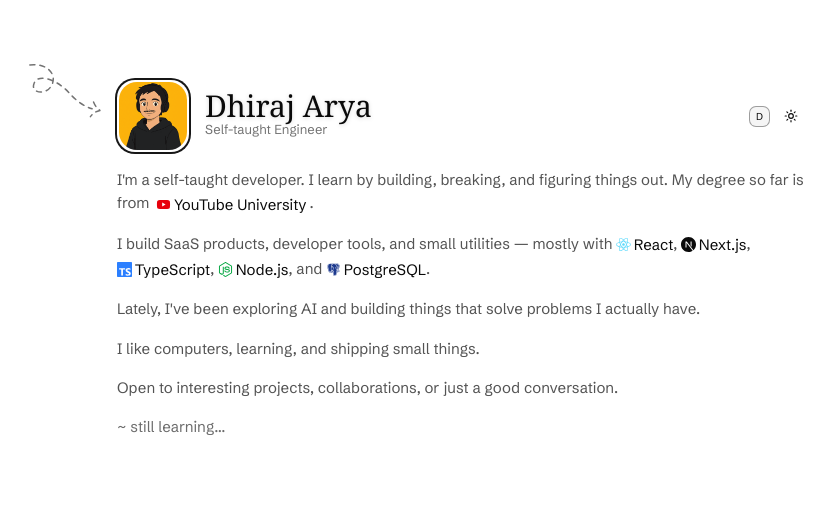
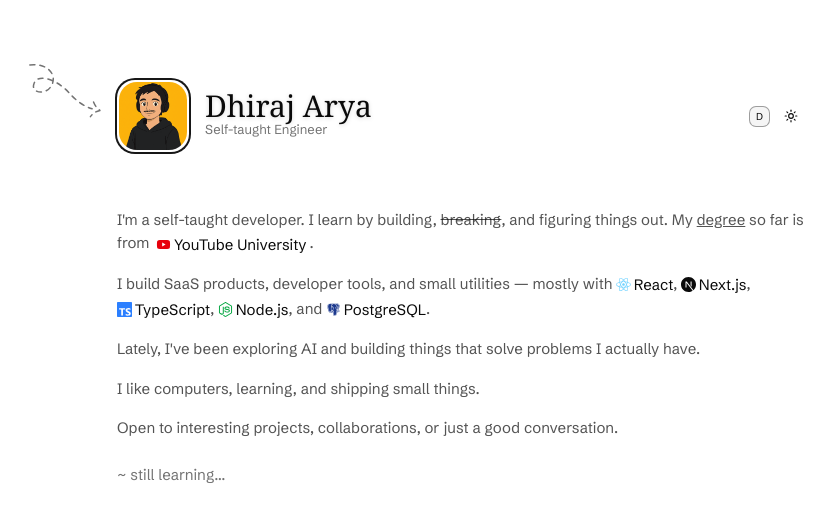
Before and after one commit to dhirajaryaa/wow-portfolio, a Next.js app: page / in a window 1280 px wide. Shown: the top 522 px of the page, without its empty margins (179-1013 px from the left). Built offline with nearby package versions, Linux system fonts and the light colour scheme.

Commit message:
feat: update AboutSection component with improved styling, adjust import paths, and enhance layout

```diff
--- a/src/components/home/about.tsx
+++ b/src/components/home/about.tsx
@@ -1,20 +1,18 @@
-import { IconBadge } from "../common/icon-badge";
-
+import { IconBadge } from "@/components/common/icon-badge";
 import { AiFillYoutube } from "react-icons/ai";
 import { BiLogoPostgresql } from "react-icons/bi";
 import { FaNodeJs, FaReact } from "react-icons/fa";
 import {
     SiNextdotjs,
-    SiPostgresql,
     SiTypescript,
 } from "react-icons/si";
 
 export const AboutSection = () => {
     return (
-        <section className="mt-4 flex flex-col gap-4 text-sm leading-[1.55] text-foreground/70 md:text-[15px]">
+        <section className="py-10 md:pt-14 flex flex-col gap-4 text-sm leading-[1.55] text-foreground/70 md:text-[15px] border-b border-muted">
             <p>
-                I'm a self-taught developer. I learn by building, breaking,
-                and figuring things out. My degree so far is from{" "}
+                I'm a self-taught developer. I learn by building, <span className="line-through">breaking</span>,
+                and figuring things out. My <span className="underline">degree</span> so far is from{" "}
                 <IconBadge className="mx-[0.2em]">
                     <AiFillYoutube className="size-[1em] text-red-600" />
                     YouTube University
@@ -26,7 +24,7 @@ export const AboutSection = () => {
                 I build SaaS products, developer tools, and small utilities —
                 mostly with{" "}
                 <IconBadge>
-                    <FaReact className="size-[1em] text-[#61DAFB]" />
+                    <FaReact className="size-[1em] text-sky-300" />
                     React
                 </IconBadge>
                 ,{" "}
@@ -66,7 +64,7 @@ export const AboutSection = () => {
                 conversation.
             </p>
 
-            <p className="text-foreground/60">
+            <p className="mt-2 text-muted-foreground">
                 ~ still learning...
             </p>
         </section>
```
